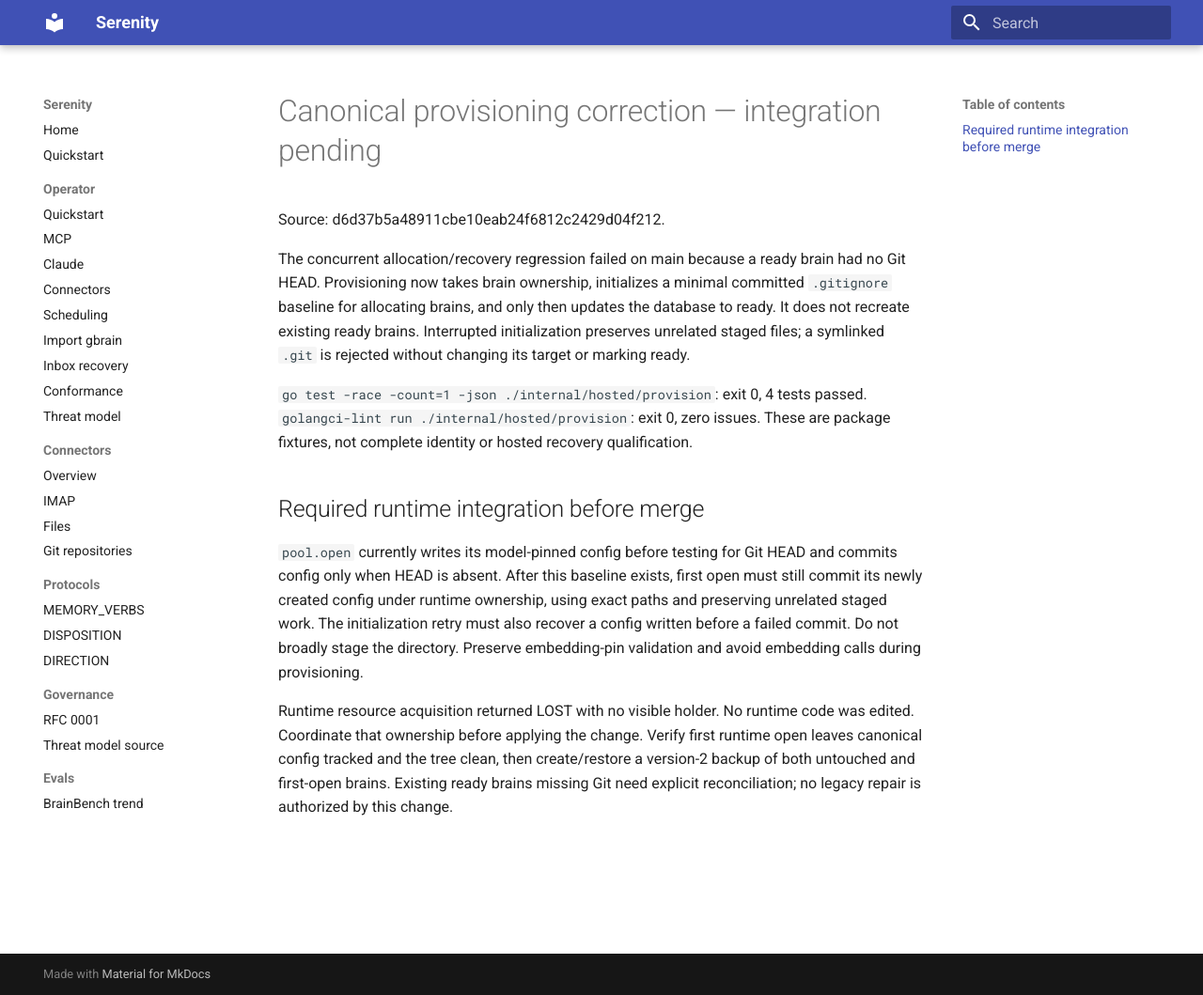
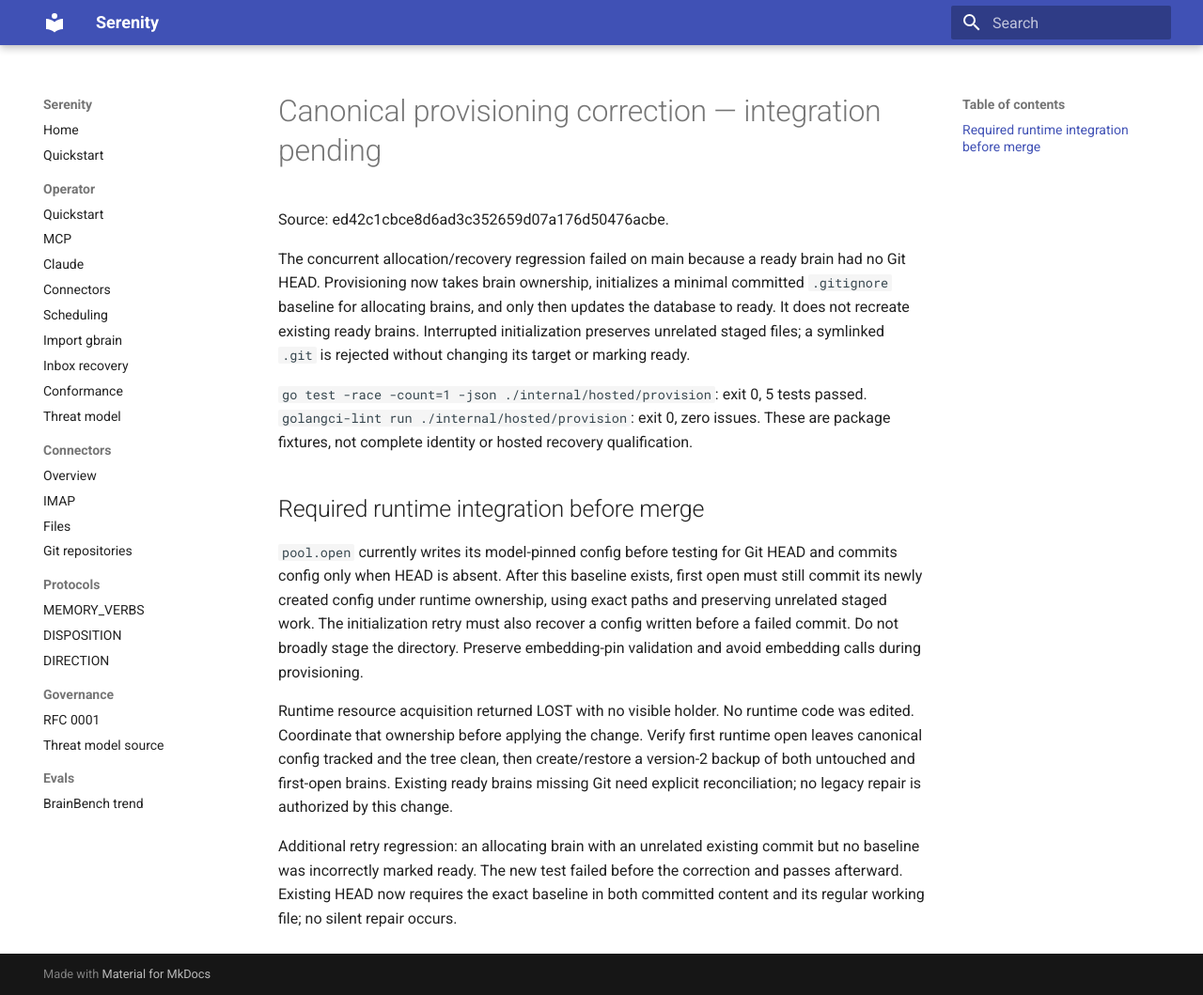
Before and after one commit to sirerun/serenity, an MkDocs documentation site: the page built from docs/launch/evidence/T23.46/canonical-provisioning-integration.md, in a window 1280 px wide and 1059 px high. Shown: the whole window at 94% size. Built offline with MkDocs 1.6.1 and Material for MkDocs 9.7.7, drawn with Linux system fonts in a browser that asks for light colours.

Commit message:
docs(hosted): record allocating-brain baseline retry regression

```diff
--- a/docs/launch/evidence/T23.46/canonical-provisioning-integration.md
+++ b/docs/launch/evidence/T23.46/canonical-provisioning-integration.md
@@ -1,13 +1,15 @@
 # Canonical provisioning correction — integration pending
 
-Source: d6d37b5a48911cbe10eab24f6812c2429d04f212.
+Source: ed42c1cbce8d6ad3c352659d07a176d50476acbe.
 
 The concurrent allocation/recovery regression failed on main because a ready brain had no Git HEAD. Provisioning now takes brain ownership, initializes a minimal committed `.gitignore` baseline for allocating brains, and only then updates the database to ready. It does not recreate existing ready brains. Interrupted initialization preserves unrelated staged files; a symlinked `.git` is rejected without changing its target or marking ready.
 
-`go test -race -count=1 -json ./internal/hosted/provision`: exit 0, 4 tests passed. `golangci-lint run ./internal/hosted/provision`: exit 0, zero issues. These are package fixtures, not complete identity or hosted recovery qualification.
+`go test -race -count=1 -json ./internal/hosted/provision`: exit 0, 5 tests passed. `golangci-lint run ./internal/hosted/provision`: exit 0, zero issues. These are package fixtures, not complete identity or hosted recovery qualification.
 
 ## Required runtime integration before merge
 
 `pool.open` currently writes its model-pinned config before testing for Git HEAD and commits config only when HEAD is absent. After this baseline exists, first open must still commit its newly created config under runtime ownership, using exact paths and preserving unrelated staged work. The initialization retry must also recover a config written before a failed commit. Do not broadly stage the directory. Preserve embedding-pin validation and avoid embedding calls during provisioning.
 
 Runtime resource acquisition returned LOST with no visible holder. No runtime code was edited. Coordinate that ownership before applying the change. Verify first runtime open leaves canonical config tracked and the tree clean, then create/restore a version-2 backup of both untouched and first-open brains. Existing ready brains missing Git need explicit reconciliation; no legacy repair is authorized by this change.
+
+Additional retry regression: an allocating brain with an unrelated existing commit but no baseline was incorrectly marked ready. The new test failed before the correction and passes afterward. Existing HEAD now requires the exact baseline in both committed content and its regular working file; no silent repair occurs.
```
